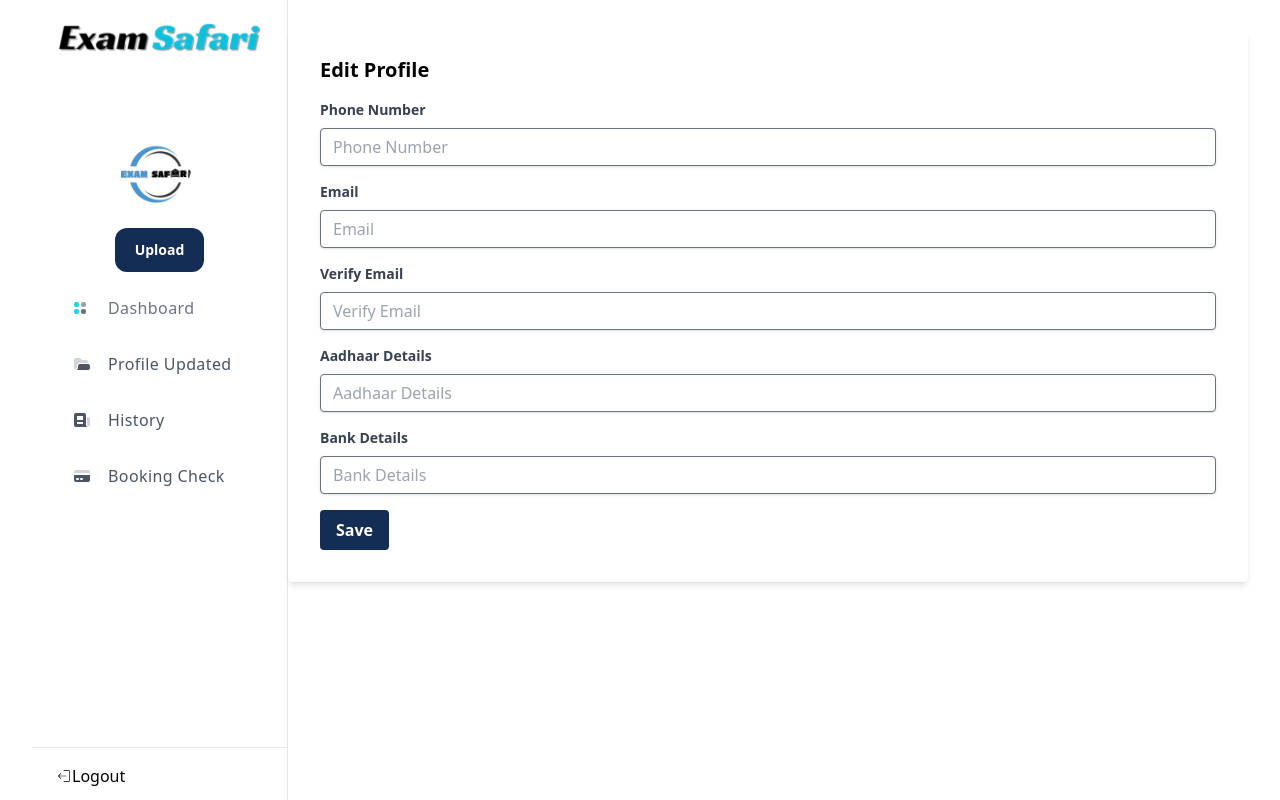
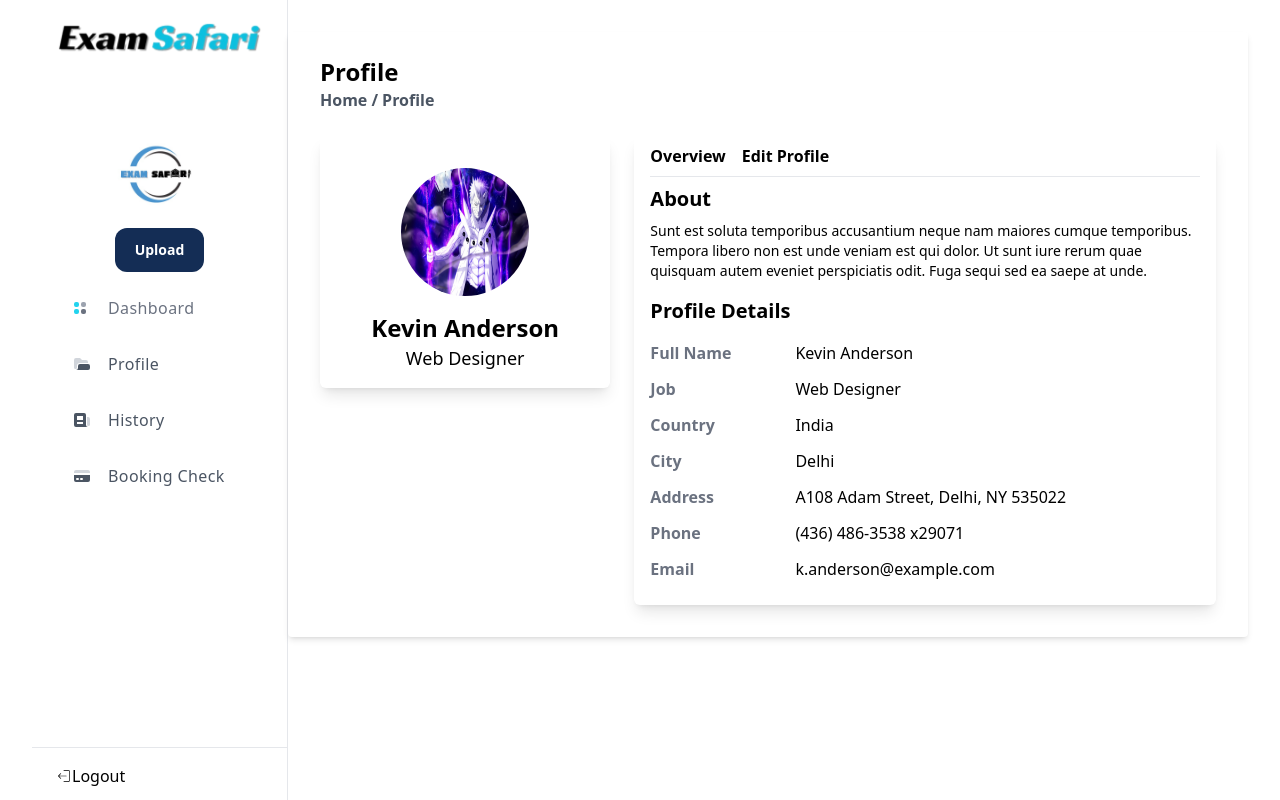
Before and after one commit to nagasritha/ExamSafari, a React (Vite) app: page /edit-profile in a window 1280 px wide. Built offline with nearby package versions, Linux system fonts and the light colour scheme; a web font is replaced by a local one.

Commit message:
home page complete & working on profile section

```diff
--- a/src/components/feature/TravelFeature.tsx
+++ b/src/components/feature/TravelFeature.tsx
@@ -75,39 +75,49 @@ const TravelFeature: React.FC = () => {
 
 
   return (
-    <div>
-      <h1 className="service-heading">Travel kar lo guys please ,ek baar kar lo</h1>
-      <p className="service-para">Travel karna chahiye chahe man kare ya na kare per karna chahiye </p>
+    <div className='pt-10'>
+      <h1 className="ml-4 text-3xl font-bold pb-4  ">Travel kar lo guys please ,ek baar kar lo</h1>
+      <p className="service-para pb-6">Travel karna chahiye chahe man kare ya na kare per karna chahiye </p>
+      <div className='mx-4 pt-4'>
       <Slider {...settings}>
-        <div className="stats-item transition-all duration-300 hover:bg-gradient-to-t hover:from-blue-500 hover:to-white-500">
+        <div className='mx-3'>
+        <div className="mx-3 p-3 rounded-xl transition-all duration-300 hover:bg-gradient-to-t hover:from-blue-300 hover:to-white-500">
         <div className='align-center'>
               <GiTakeMyMoney style={{color: "#00aff5",}} className='image' />
               </div>
               <h2 className="heading">Maje hi maje hein  dekhlo</h2>
               <h6 className="text-[#6B7280] para">Time is money. Save both when you book with us.</h6>
         </div>
-        <div className="stats-item transition-all duration-300 hover:bg-gradient-to-t hover:from-blue-500 hover:to-white-500">
+        </div>
+        <div className='mx-3'>
+        <div className="mx-3 p-3 rounded-xl transition-all duration-300 hover:bg-gradient-to-t hover:from-blue-300 hover:to-white-500">
         <div className='align-center'>
               <TbZoomMoney style={{color: "#00aff5",}} className='image' />
               </div>
               <h2 className="heading">apko samosa bhi denge  </h2>
               <h6 className="text-[#6B7280] para">Find a lower price and we'll match it. No questions asked. .</h6>
         </div>
-        <div className="stats-item transition-all duration-300 hover:bg-gradient-to-t hover:from-blue-500 hover:to-white-500">
+        </div>
+        <div className='mx-3'>
+        <div className="mx-3 p-3 rounded-xl transition-all duration-300 hover:bg-gradient-to-t hover:from-blue-300 hover:to-white-500">
         <div className='align-center'>
               <Ri24HoursLine  style={{color: "#00aff5",}} className='image' />
               </div>
               <h2 className="heading">24x7 Assistance</h2>
               <h6 className="text-[#6B7280] para">If you have a doubt or a query, we’re always a call away.</h6>
         </div>
-        <div className="stats-item transition-all duration-300 hover:bg-gradient-to-t hover:from-blue-500 hover:to-white-500">
+        </div>
+        <div className='mx-3'>
+        <div className="mx-3 p-3 rounded-xl transition-all duration-300 hover:bg-gradient-to-t hover:from-blue-300 hover:to-white-500">
         <div className="align-center">
               <MdOutlineVerifiedUser style={{color: "#00aff5",}} className='image' />
               </div>
               <h2 className="heading">100% Verified samosa </h2>
               <h6 className="text-[#6B7280] para">We promise to deliver what you see on the website.</h6>
         </div>
+        </div>
       </Slider>
+      </div>
     </div>
   );
 };
--- a/src/components/footer/index.css
+++ b/src/components/footer/index.css
@@ -52,10 +52,10 @@ padding:10px;
     align-items:Center;
 }
 .footer-bg{
-    background-color:#74f1fc;
+    background-color:#38b6ff;
     border-top-left-radius: 20px;
     border-top-right-radius: 20px;
-    border-top:20px solid rgb(6, 140, 158);
+    border-top:20px solid #0c356a;
 }
 .logo-color{
     background-color:blue;
--- a/src/components/herosection/hero.css
+++ b/src/components/herosection/hero.css
@@ -2,7 +2,7 @@
     position: fixed;
     bottom: 20px;
     right: 20px;
-    background-color: #40BAD4;
+    background-color: #142d55;
     color: #fff;
     padding: 10px 20px;
     border-radius: 50%;
--- a/src/pages/profile/EditProfile.tsx
+++ b/src/pages/profile/EditProfile.tsx
@@ -72,7 +72,7 @@ function EditProfile() {
     }
 
     return (
-        <div className="container mx-auto p-8 flex">
+        <div className="container mx-auto p-8 pb-0 flex">
             <ProfileSidebar
                 profileData={profileData}
                 editMode={editMode}
--- a/src/pages/profile/EditProfileForm.tsx
+++ b/src/pages/profile/EditProfileForm.tsx
@@ -1,46 +1,94 @@
 //import React from 'react';
 
+import { useState } from "react";
+
 const EditProfileForm = () => {
+
+    const [overview , setOverview] = useState<boolean>(true) ;
+
+    const handleToggle =()=>{
+        setOverview (!overview) }
+
   return (
-        <div className="bg-white shadow-md rounded px-8 pt-6 pb-8 mb-4">
-            <h2 className="text-xl font-semibold mb-4">Edit Profile</h2>
-            <div className="mb-4">
-                <label className="block text-gray-700 text-sm font-bold mb-2" htmlFor="phoneNumber">
-                    Phone Number
-                </label>
-                <input className="shadow appearance-none border rounded w-full py-2 px-3 text-gray-700 leading-tight focus:outline-none focus:shadow-outline" id="phoneNumber" type="text" placeholder="Phone Number" />
+    <div className="bg-white shadow-md rounded px-8 pt-6 pb-8  ">
+      <div className="text-2xl font-semibold "> Profile</div>
+      <div className="flex">
+        <div className="font-semibold text-gray-600">Home / </div>
+        <div className="text-gray-600 pl-1 font-semibold"> Profile</div>
       </div>
-            <div className="mb-4">
-                <label className="block text-gray-700 text-sm font-bold mb-2" htmlFor="email">
-                    Email
-                </label>
-                <input className="shadow appearance-none border rounded w-full py-2 px-3 text-gray-700 leading-tight focus:outline-none focus:shadow-outline" id="email" type="email" placeholder="Email" />
+      <div className="flex flex-col gap-6 md:flex-row mt-6">
+        <div className="left-div md:w-1/3 w-full shadow-lg rounded-md py-4  justify-center items-center flex flex-col h-full">
+          <div className="img">
+            <img
+              className="w-32 my-4 rounded-full aspect-square"
+              src="/images/profile.jpg"
+              alt=""
+            />
           </div>
-            <div className="mb-4">
-                <label className="block text-gray-700 text-sm font-bold mb-2" htmlFor="verifyEmail">
-                    Verify Email
-                </label>
-                <input className="shadow appearance-none border rounded w-full py-2 px-3 text-gray-700 leading-tight focus:outline-none focus:shadow-outline" id="verifyEmail" type="email" placeholder="Verify Email" />
+          <div className="Name font-semibold text-2xl">Kevin Anderson</div>
+          <div className="text-lg">Web Designer</div>
         </div>
-            <div className="mb-4">
-                <label className="block text-gray-700 text-sm font-bold mb-2" htmlFor="aadhaarDetails">
-                    Aadhaar Details
-                </label>
-                <input className="shadow appearance-none border rounded w-full py-2 px-3 text-gray-700 leading-tight focus:outline-none focus:shadow-outline" id="aadhaarDetails" type="text" placeholder="Aadhaar Details" />
+        <div className="right-div md:w-2/3 w-full shadow-lg rounded-md px-4">
+
+        <div className="navbar-head flex py-2 gap-4 ">
+            <button onClick={handleToggle} className="font-semibold">Overview</button>
+
+            <button className="font-semibold"> Edit Profile</button>
           </div>
-            <div className="mb-4">
-                <label className="block text-gray-700 text-sm font-bold mb-2" htmlFor="bankDetails">
-                    Bank Details
-                </label>
-                <input className="shadow appearance-none border rounded w-full py-2 px-3 text-gray-700 leading-tight focus:outline-none focus:shadow-outline" id="bankDetails" type="text" placeholder="Bank Details" />
+          <div className="pb-2">
+            <hr />
           </div>
-            <div className="flex items-center justify-between">
-                <button className="bg-[#142d55] hover:bg-[#40BAD4] text-white font-bold py-2 px-4 rounded focus:outline-none focus:shadow-outline" type="button">
-                    Save
-                </button>
+
+          <div className="About-Section ">
+
+
+         <div className="main-body">
+           <div className="text-xl font-semibold">About</div>
+           <div className="py-2 text-sm">
+             Sunt est soluta temporibus accusantium neque nam maiores cumque
+             temporibus. Tempora libero non est unde veniam est qui dolor. Ut
+             sunt iure rerum quae quisquam autem eveniet perspiciatis odit.
+             Fuga sequi sed ea saepe at unde.
+           </div>
+           <div className="text-xl font-semibold py-2">Profile Details</div>
+           <div className="flex gap-16 pb-4">
+           <div className="flex flex-col gap-3 py-2  text-gray-500 font-semibold">
+               <div className="">Full Name</div>
+               <div className="">Job</div>
+               <div className="">Country</div>
+               <div className="">City</div>
+               <div className="">Address</div>
+               <div className="">Phone</div>
+               <div className="">Email</div>
+
+           </div>
+           <div className="flex gap-3  flex-col py-2">
+           <div className="">Kevin Anderson</div>
+               <div className="">Web Designer</div>
+               <div className="">India</div>
+               <div>Delhi</div>
+               <div className="">A108 Adam Street, Delhi, NY 535022</div>
+               <div className="">(436) 486-3538 x29071</div>
+               <div className="">k.anderson@example.com</div>
+           </div>
+           </div>
+
+
+         </div>
+       </div>
+
+       <div className="Edit-Profile-Section"></div>
+
+      </div>
       </div>
     </div>
   );
+
+
   }
 
+;
+
+
+
 export default EditProfileForm;
--- a/src/pages/profile/Profilesidebar.tsx
+++ b/src/pages/profile/Profilesidebar.tsx
@@ -151,7 +151,7 @@ const Profilesidebar: React.FC<ProfileSidebarProps> = ({
           </li>
           <li>
             <Link to="/edit-profile"
-              className="px-4 py-3 flex items-center space-x-4 rounded-md text-gray-600 group rounded-xl hover:bg-gradient-to-r from-sky-600 to-cyan-400"
+              className="px-4 py-3 flex items-center space-x-4  text-gray-600 group rounded-xl hover:bg-gradient-to-r from-sky-600 to-cyan-400"
             >
               <svg
                 xmlns="http://www.w3.org/2000/svg"
@@ -171,12 +171,12 @@ const Profilesidebar: React.FC<ProfileSidebarProps> = ({
                 />
               </svg>
 
-                <span className="group-hover:text-gray-700">Profile Updated</span>
+                <span className="group-hover:text-gray-700">Profile </span>
             </Link>
           </li>
           <li>
             <Link to="/history"
-              className="px-4 py-3 flex items-center space-x-4 rounded-md text-gray-600 group rounded-xl hover:bg-gradient-to-r from-sky-600 to-cyan-400"
+              className="px-4 py-3 flex items-center space-x-4  text-gray-600 group rounded-xl hover:bg-gradient-to-r from-sky-600 to-cyan-400"
             >
               <svg
                 xmlns="http://www.w3.org/2000/svg"
@@ -200,7 +200,7 @@ const Profilesidebar: React.FC<ProfileSidebarProps> = ({
           </li>
           <li>
             <Link to='/bookingpage'
-              className="px-4 py-3 flex items-center space-x-4 rounded-md text-gray-600 group rounded-xl hover:bg-gradient-to-r from-sky-600 to-cyan-400"
+              className="px-4 py-3 flex items-center space-x-4  text-gray-600 group rounded-xl hover:bg-gradient-to-r from-sky-600 to-cyan-400"
             >
               <svg
                 xmlns="http://www.w3.org/2000/svg"
```
Also changed, not shown: src/components/feature/AcoFeature.tsx (+21 -10 lines), public/images/profile.jpg (added). Lines whose indentation alone changed are shown as unchanged.
